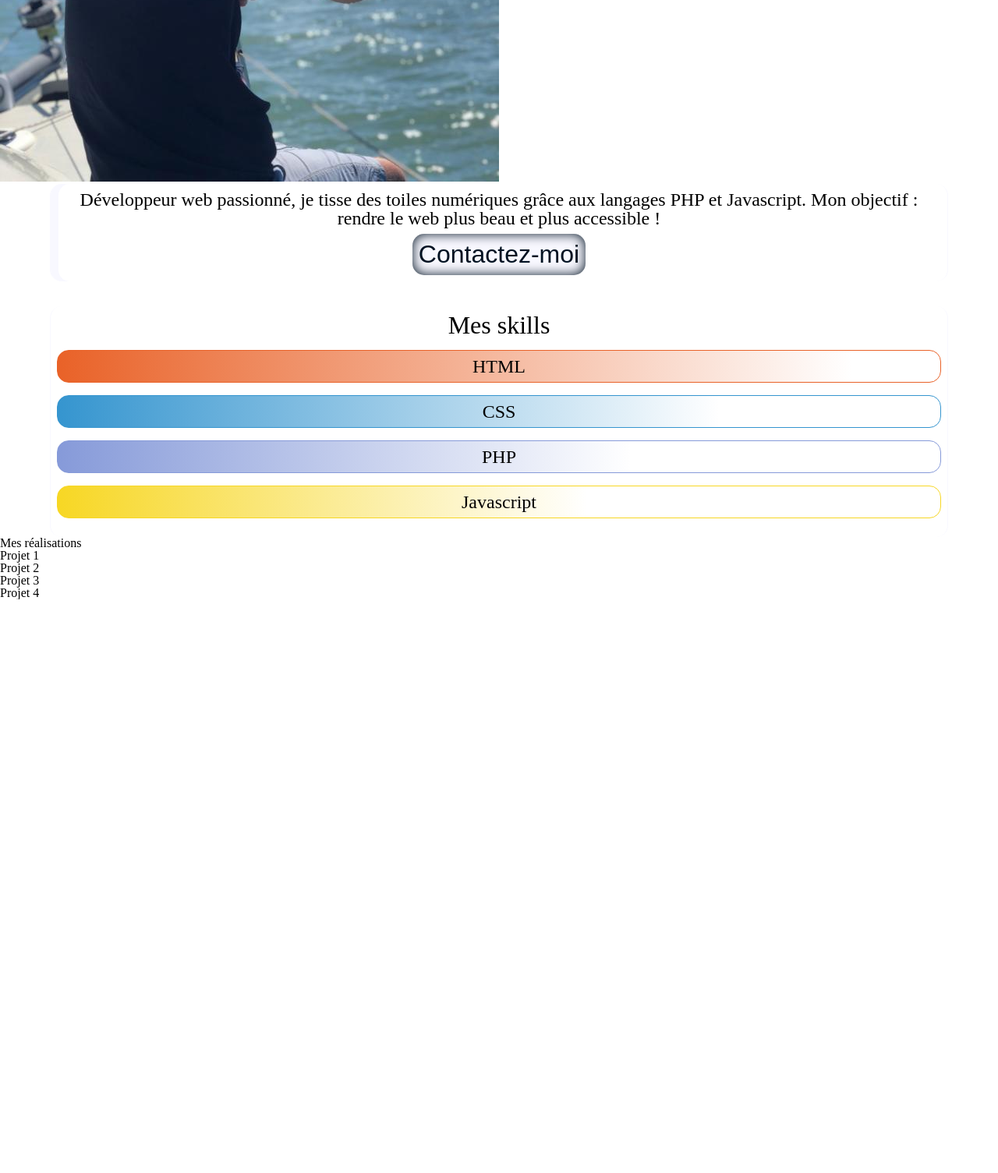
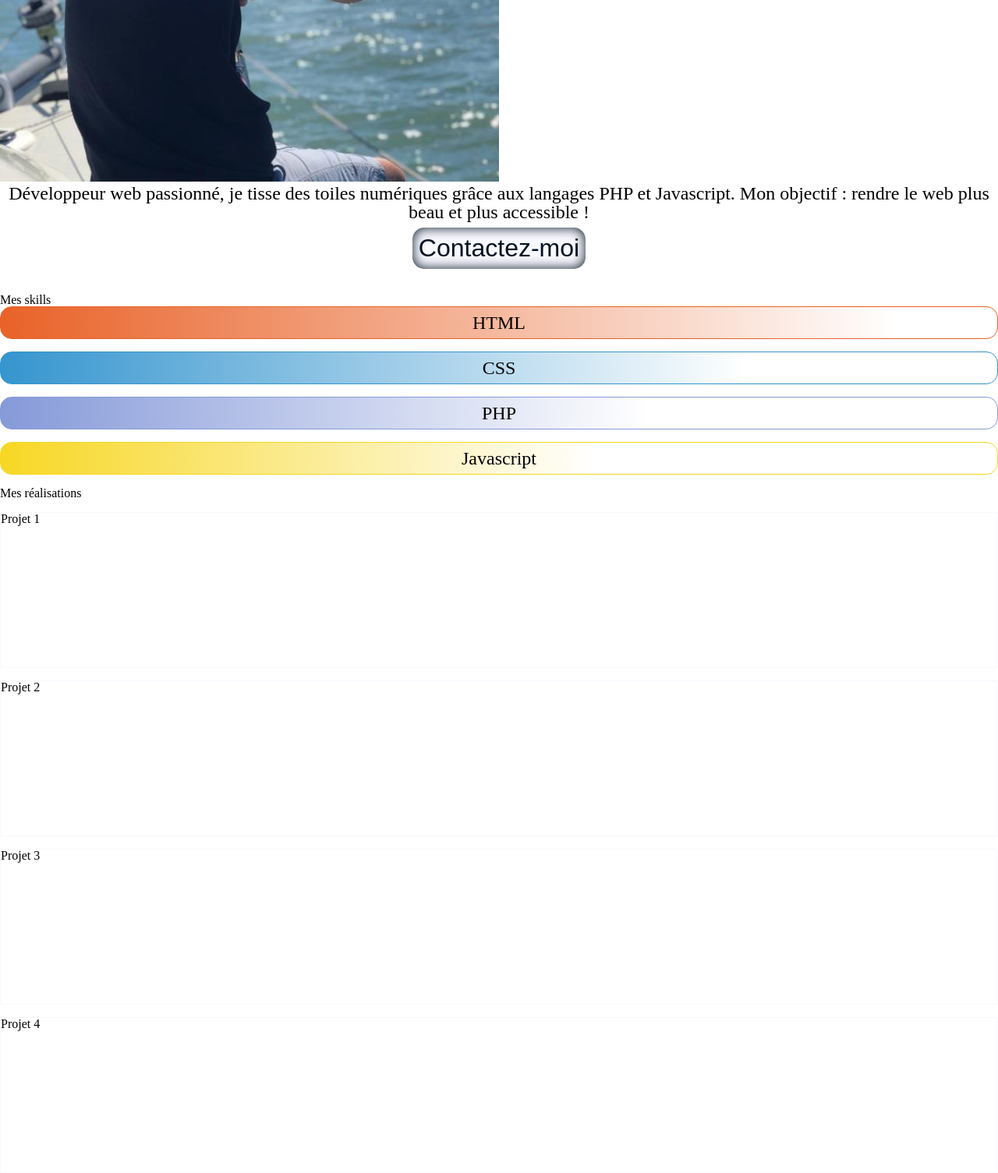
Before and after one commit to Julien-Dussaut/Julien-Dussaut.github.io, a PHP site: page / in a window 1280 px wide. Shown: the part 938-2443 px from the top of the page at 78% size. Before the commit the page ends 1707 px from the top, so only its background shows below. Run offline with PHP 8.4, Linux system fonts and the light colour scheme.

Commit message:
Ajout du style pour la partie projet.

```diff
--- a/css/main.css
+++ b/css/main.css
@@ -19,6 +19,7 @@
 @import url('https://fonts.googleapis.com/css2?family=Oswald:wght@200..700&display=swap');
 :root {
   --primary-text-color: #F8F8FF;
+  --primary-text-color-transparent: rgb(248, 248, 255, 0.5);
   --primary-color: #011222;
 }
 
@@ -32,6 +33,24 @@
     color: var(--primary-text-color);
   }
 
+/* **************************************** Factorisation règles mobiles **************************************** */
+
+  #presentation, #projets, #skills {
+    width: 90%;
+    margin: auto;
+    border-radius: 15px;
+    box-shadow: inset 0 -5px 0 var(--primary-text-color-transparent), inset 0 5px 0 var(--primary-text-color-transparent);
+    margin-top: 1rem;
+    padding: 0.5rem 0.5rem;
+  }
+
+  #skills h2, #projets h2 {
+    text-align: center;
+    font-size: 2rem;
+    margin-bottom: 1rem;
+  }
+/* **************************************** Fin factorisation règles mobiles **************************************** */
+
 /* **************************************** Header **************************************** */
 
   header {
@@ -39,14 +58,12 @@
     margin-top: 1rem;
     margin-bottom: 2rem;
   }
+
   h1 {
     font-size: 2rem;
     text-align: center;
     margin-bottom: 1rem;
     color: var(--primary-text-color);
-    /* font-weight: 900; */
-    /* -webkit-text-stroke: 0.5px var(--primary-text-color); */
-    /* letter-spacing: 0.5rem; */
   }
   nav {
     padding-bottom: 0.5rem;
@@ -95,19 +112,12 @@
 
 /* **************************************** Présentation **************************************** */
 
-.presentation {
-  width: 90%;
-  margin: auto;
+  #presentation {
     margin-bottom: 2rem;
-  padding: 0.5rem 0.5rem;
-  border-right: 1px solid var(--primary-text-color);
-  border-left: 1px solid var(--primary-text-color);
-  border-radius: 15px;
     text-align: center;
-  box-shadow: inset 10px 0 0 var(--primary-text-color);
   }
 
-.presentation p {
+  #presentation p {
     font-size: 1.5rem;
   }
 
@@ -125,22 +135,6 @@
 /* **************************************** Fin présentation **************************************** */
 
 /* **************************************** Skills **************************************** */
-
-#skills {
-  width: 90%;
-  margin: auto;
-  margin-top: 1rem;
-  padding: 0.5rem 0.5rem;
-  border-right: 1px solid var(--primary-text-color);
-  border-left: 1px solid var(--primary-text-color);
-  border-radius: 15px;
-}
-
-#skills h2 {
-  text-align: center;
-  font-size: 2rem;
-  margin-bottom: 1rem;
-}
 
   #skills p {
     width: 100%;
@@ -171,7 +165,19 @@
     background: linear-gradient(to right, #F7D724, rgba(0, 0, 0, 0) 60%);
 
   }
+
 /* **************************************** Fin skills **************************************** */
+
+/* **************************************** Projets **************************************** */
+
+#projets article {
+  width: 100%;
+  height: 25vh;
+  border: 1px solid var(--primary-text-color);
+  margin: auto;
+  margin-top: 1rem;
+}
+/* **************************************** Fin projets **************************************** */
 
 /* **************************************** Fin règles CSS pour téléphone en portrait **************************************** */
 /* body {
--- a/index.html
+++ b/index.html
@@ -24,7 +24,7 @@
   </header>
 
   <main>
-    <section class="presentation">
+    <section id="presentation">
 
       <p>
         Développeur web passionné, je tisse des toiles numériques grâce aux langages PHP et Javascript. Mon objectif : rendre le web plus beau et plus accessible !
@@ -60,29 +60,29 @@
 
       <h2>Mes réalisations</h2>
 
-        <div>
+        <article>
 
 					<h3>Projet 1</h3>
 
-				</div>
+				</article>
 
-				<div>
+				<article>
 
 					<h3>Projet 2</h3>
 
-				</div>
+				</article>
 
-				<div>
+				<article>
 
 					<h3>Projet 3</h3>
 
-				</div>
+				</article>
 
-				<div>
+				<article>
 
 					<h3>Projet 4</h3>
 
-				</div>
+				</article>
 
     </section>
 
```
Lines whose indentation alone changed are shown as unchanged.
